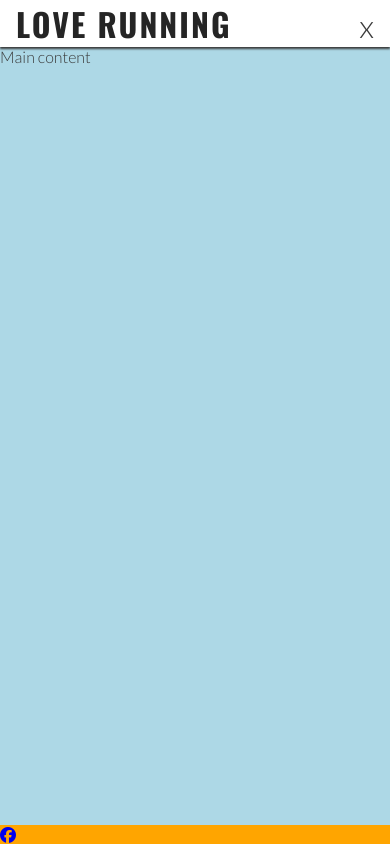
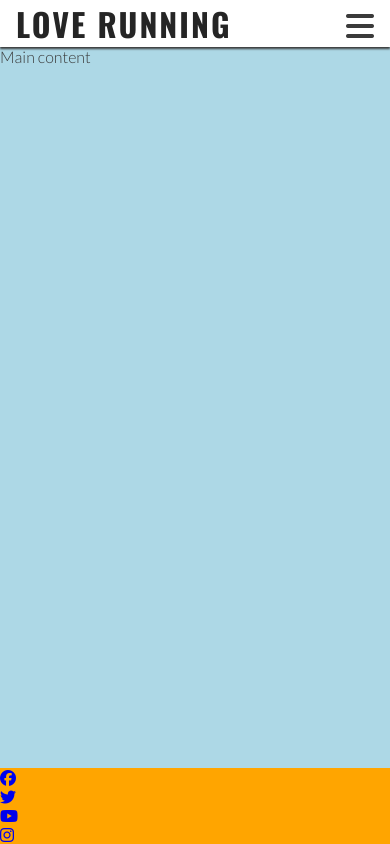
Before and after one commit to laylaadhar879-ops/love-running, a plain HTML site: page index.html in a window 390 px wide. Drawn offline with nearby package versions, Linux system fonts and the light colour scheme.

Commit message:
add the remaining links to footer and menu icon

```diff
--- a/index.html
+++ b/index.html
@@ -26,7 +26,9 @@
             <h1 id="logo">Love Running</h1>
         </a>
         <input type="checkbox" id="nav-toggle" name="nav-toggle">
-        <label for="nav-toggle" class="nav-toggle-label">x</label>
+        <label for="nav-toggle" class="nav-toggle-label">
+            <i class="fa-solid fa-bars"></i>
+        </label>
         <nav>
             <ul id="menu">
                 <li><a href="" class="active">Home</a></li>
@@ -41,6 +43,9 @@
     <footer>
         <ul>
             <li><a href="https://www.facebook.com/" target="_blank" rel="noopener" aria-label="visit our facebook page (opens in a new tab)"><i class="fa-brands fa-facebook"></i></a></li>
+            <li><a href="https://www.twitter.com/" target="_blank" rel="noopener" aria-label="visit our twitter page (opens in a new tab)"><i class="fa-brands fa-twitter"></i></a></li>
+            <li><a href="https://www.youtube.com/" target="_blank" rel="noopener" aria-label="visit our youtube page (opens in a new tab)"><i class="fa-brands fa-youtube"></i></a></li>
+            <li><a href="https://www.instagram.com/" target="_blank" rel="noopener" aria-label="visit our instagram page (opens in a new tab)"><i class="fa-brands fa-instagram"></i></a></li>
         </ul>
     </footer>
     <!--font awesome kit-->
```
